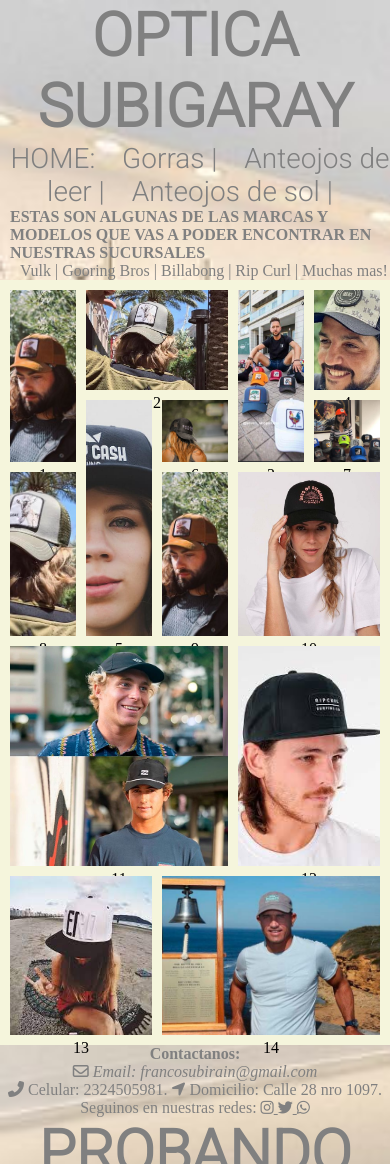
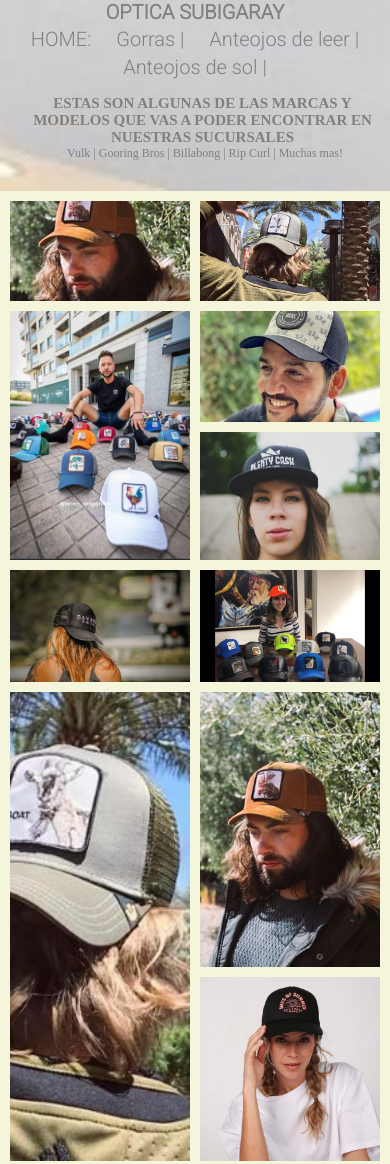
Before and after one commit to francosubirain/probando, a plain HTML site: page pages/gorras.html in a window 390 px wide. Shown: the top 1164 px of the page. Drawn offline with Linux system fonts and the light colour scheme.

Commit message:
entrega1

```diff
--- a/main.css
+++ b/main.css
@@ -17,6 +17,7 @@
     background-size: cover;
     width: 100%;
     padding-top: 0;
+    position: relative;
 }
 
 
@@ -30,11 +31,11 @@
 }
 
 .registro a {
-    color:  gray;
+    color: gray;
 }
 
 .registro p {
-    color:  gray;
+    color: gray;
 }
 
 .parrafo-horizontal a {
@@ -71,11 +72,11 @@
     font-size: x-large;
     background-size: cover;
     font-family: 'Roboto', sans-serif;
-    }
+}
 
 .lista-productos :hover {
-    transform: scale(1.5);
-    transition: all 1s ease;
+
+    filter: brightness(20%);
 }
 
 
@@ -95,6 +96,8 @@
     flex-direction: column;
     justify-content: center;
     padding-top: 100px;
+    padding-bottom: 100px;
+    margin: 20px;
 
 }
 
@@ -129,7 +132,7 @@
     border-bottom-left-radius: 15px;
     border-bottom-right-radius: 15px;
     width: 320px;
-    color:  white;
+    color: white;
     margin-right: 20px;
     border: solid 1px black;
 
@@ -165,7 +168,7 @@
 }
 
 .lista-compra {
-    color:  gray;
+    color: gray;
     text-align: left;
     margin: 10px;
     border-color: transparent;
@@ -178,7 +181,9 @@
     text-align: center;
     padding-bottom: 0px;
     margin-bottom: 0px;
-    color:gray;
+    color: gray;
+    padding-top: 10px;
+    background-color: white;
 
 }
 
@@ -188,44 +193,42 @@
 }
 
 .contactanos address {
-    color:  gray;
+    color: gray;
 }
 
 
 
 h5 {
-    color:  gray;
+    color: gray;
 }
 
 .contacto {
     text-align: right;
     margin: 10px;
     padding: 10px;
-
-
 }
 
 .contacto nav {
-    color:  gray;
+    color: gray;
 }
 
 .contacto a {
-    color:  gray;
+    color: gray;
 }
 
 .redes {
 
     text-align: center;
-    color:  gray;
+    color: gray;
 }
 
 .redes a {
-    color:  gray;
+    color: gray;
 }
 
 .redes a i {
     font-size: 15px;
-    color:  gray;
+    color: gray;
 
 }
 
@@ -235,21 +238,27 @@
 }
 
 .volver-inicio {
-    color:  gray;
+    color: gray;
 }
 
 .arriba a {
     color: white;
 }
 
+.contactanos i:hover {
+    transform: scale(2);
+    transition: all 1s ease;
+
+}
+
 /*----------- FORMULARIO REGISTRO -----------*/
 
-.formulario-registro form{
+.formulario-registro form {
     width: 50%;
     margin: 10px;
     padding: 10px;
     text-align: center;
-    color:  gray;
+    color: gray;
 }
 
 
@@ -289,12 +298,12 @@
 }
 
 .formulario-registro input[type=submit]:hover {
-    background-color:  gray;
+    background-color: gray;
     transform: scale(1.5);
 }
 
 .formulario-registro input[type=reset]:hover {
-    background-color:  gray;
+    background-color: gray;
     transform: scale(1.5);
 }
 
@@ -305,7 +314,7 @@
     margin: 8px;
     text-align: left;
     font-size: 100%;
-    color:  gray;
+    color: gray;
 }
 
 .formulario-registro input[type=email] {
@@ -331,7 +340,7 @@
 
 .formulario-registro input[type=reset] {
     width: 100%;
-    background-color:  gray;
+    background-color: gray;
     color: white;
     padding: 14px 20px;
     margin: 12px 0;
@@ -367,16 +376,16 @@
 /*------------ FORMULARIO CONTACTO----------*/
 
 .formulario-contacto legend {
-    color:  gray;
+    color: gray;
     text-align: center;
+    border-radius: 10px solid black;
 }
 
 .formulario-contacto form {
     background-color: aqua;
-    width: 50%;
-    height: 50%;
-    margin: 10px;
-    padding: 10px;
+    width: 40%;
+    margin: 15px;
+
 
 }
 
@@ -388,14 +397,13 @@
     display: inline-block;
     border: 1px solid #ccc;
     border-radius: 4px;
-    box-sizing: border-box;
-
+    box-sizing: border-box
 }
 
 .formulario-contacto input[type=submit] {
     width: 100%;
     display: block;
-    background-color:  gray;
+    background-color: gray;
     color: white;
     padding: 14px 20px;
     margin: 8px 0;
@@ -407,7 +415,7 @@
 
 .formulario-contacto input[type=reset] {
     width: 100%;
-    background-color:  gray;
+    background-color: gray;
     color: white;
     padding: 14px 20px;
     margin: 8px 0;
@@ -439,8 +447,8 @@
 
 .formulario-contacto textarea {
     width: 100%;
-    padding: 12px 20px;
-    margin: 8px 0;
+
+    margin: 4px 0;
     display: inline-block;
     border: 1px solid #ccc;
     border-radius: 4px;
@@ -450,22 +458,24 @@
 /*------------------ GORRAS ---------*/
 
 .lista-gorras ul {
-    color:  gray;
+    color: gray;
     margin-left: 20px;
+    padding-bottom: 30px;
 }
 
 .lista-gorras p {
-    color:  gray;
+    color: gray;
     margin-left: 10px;
+
 }
 
 .lista-gorras li {
     display: inline;
 }
 
-.grid-container{
+.grid-container {
     display: grid;
-    grid-template-columns: repeat(5,1fr);
+    grid-template-columns: repeat(5, 1fr);
     grid-template-rows: 100px;
     padding: 10px;
     gap: 10px;
@@ -474,57 +484,65 @@
 
 }
 
+.gorra-parrafo {
+    text-align: center;
+}
 
-.grid-imagen{
+.marcas-gorras {
+    text-align: center;
+}
+
+
+.grid-imagen {
     width: 100%;
     height: 100%;
     object-fit: cover;
 
 }
 
-.grid-item:nth-child(1){
+.grid-item:nth-child(1) {
     grid-row-start: 2 span;
 }
 
-.grid-item:nth-child(2){
+.grid-item:nth-child(2) {
     grid-column-start: 2 span;
 }
 
-.grid-item:nth-child(3){
+.grid-item:nth-child(3) {
     grid-row-start: 2 span;
 }
 
-.grid-item:nth-child(5){
+.grid-item:nth-child(5) {
     grid-row-start: 2 span;
 }
 
-.grid-item:nth-child(8){
-    grid-row-start:  span;
+.grid-item:nth-child(8) {
+    grid-row-start: span;
 }
 
-.grid-item:nth-child(10){
+.grid-item:nth-child(10) {
     grid-column-start: 2 span;
 }
 
-.grid-item:nth-child(11){
+.grid-item:nth-child(11) {
     grid-column-start: 3 span;
 }
 
-.grid-item:nth-child(12){
+.grid-item:nth-child(12) {
     grid-column-start: 2 span;
 }
 
-.grid-item:nth-child(13){
+.grid-item:nth-child(13) {
     grid-column-start: 2 span;
 }
 
-.grid-item:nth-child(14){
+.grid-item:nth-child(14) {
     grid-column-start: 3 span;
 }
 
 
 
-.grid-item :hover{
+.grid-item :hover {
     box-shadow: 10px 10px 10px black;
     transition: all 0.6s ease;
     filter: brightness(20%);
@@ -536,49 +554,70 @@
     background-size: cover;
 }
 
+
+
 /* ------------- ARMAZONES ------- */
 
 .conteiner-flex-anteojos-leer {
     margin: 0px;
     padding-bottom: 0px;
-    background-image: url(./images/anteojosleer.jpg);
+    background-image: url(./images/optica3.jpg);
     background-repeat: no-repeat;
     background-size: cover;
 
 }
 
 .armazon {
-    color:  gray;
+    color: gray;
 }
 
 .lista-armazones {
-    color:  gray;
+    color: gray;
     text-align: left;
+    margin-top: 10px;
 }
 
-.listas-armazon {
+.listas-armazon1 {
     font-size: 20px;
-    margin: 15px;
     padding: 10px;
+    background-color: gray;
+    color: white;
+}
+
+.listas-armazon2 {
+    font-size: 20px;
+    padding: 10px;
+    background-color: white;
+    color: gray;
+
+}
+
+.listas-armazon3 {
+    font-size: 20px;
+    padding: 10px;
+    background-color: gray;
+    color: white;
+
 }
 
 .tit-armazon {
     text-align: center;
     font-size: 20px;
-    margin: 40px;
+    background-color: white;
+    border-top: solid 1px black;
 }
 
 
 /*------------ANTEOJOS DE SOL---------*/
 
-.anteojos-sol h3{
-    color:  gray;
+.anteojos-sol h3 {
+    color: gray;
     margin: 5px;
     padding: 5px;
 }
 
-.anteojos-sol p{
-    color:  gray;
+.anteojos-sol p {
+    color: gray;
     margin: 5px;
     padding: 5px;
 }
@@ -587,9 +626,10 @@
 
 .tabla-filtro h3 {
     text-align: center;
-    color:  gray;
+    color: gray;
     padding-top: 0%;
     font-size: 40px;
+
 
 }
 
@@ -599,7 +639,7 @@
     padding: 20px;
     margin: 40px;
     font-size: 20px;
-    color:  gray;
+    color: gray;
     align-items: center;
     justify-content: center;
     width: 1250px;
@@ -611,28 +651,197 @@
 
 .tabla-filtro table th {
     color: white;
-    background-color:  gray;
+    background-color: gray;
     padding: 10px;
 }
 
 .tabla-filtro table tr:nth-child(even) {
     background-color: white;
+    color: gray;
 }
 
 .tabla-filtro table tr {
     background-color: gray;
+    color: white;
+}
+
+.franja {
+    height: 200px;
+    background-color: grey;
+
 }
 
 
-/* ------ GORRA CON GRID------*/
 
-.header-grid {
-    display: grid;
-    grid-template-columns: repeat(3, fr);
-    grid-template-rows: 100px;
+@media screen and (max-width:768px) {
 
-}
+    .grid-container {
+        display: grid;
+        grid-template-columns: repeat(3, 1fr);
+        grid-template-rows: 100px;
+        padding: 10px;
+        gap: 10px;
+        text-align: center;
+        background-color: beige;
 
-.prueba-grid:nth-child(1){
-    grid-column-start: 2;
-}
+    }
+
+    .grid-item:nth-child(1) {
+        grid-row-start: 2 span;
+    }
+
+    .grid-item:nth-child(2) {
+        grid-column-start: 1 span;
+    }
+
+    .grid-item:nth-child(3) {
+        grid-row-start: 2 span;
+    }
+
+    .grid-item:nth-child(5) {
+        grid-row-start: 1 span;
+    }
+
+    .grid-item:nth-child(6) {
+        grid-column-start: 2 span;
+    }
+
+    .grid-item:nth-child(8) {
+        grid-row-start: span;
+    }
+
+    .grid-item:nth-child(10) {
+        grid-column-start: 1 span;
+    }
+
+    .grid-item:nth-child(11) {
+        grid-column-start: 2 span;
+
+    }
+
+    .grid-item:nth-child(12) {
+        grid-column-start: 1 span;
+    }
+
+    .grid-item:nth-child(13) {
+        grid-column-start: 1 span;
+    }
+
+    .grid-item:nth-child(14) {
+        grid-column-start: 1 span;
+    }
+
+    .gorra-parrafo {
+        padding-top: 15px;
+        padding-left: 15px;
+        padding-right: 10px;
+        text-align: center;
+        font-size: 15px;
+    }
+
+
+    .marcas-gorras {
+        text-align: center;
+    }
+
+    .lista-productos a {
+        font-size: 25px;
+    }
+
+    .main-tarjetas {
+        display: block;
+        justify-content: center;
+        margin: 10px;
+        padding: 10px;
+    }
+
+
+    h1 {
+        font-size: 20px;
+    }
+
+
+
+
+    @media screen and (max-width:420px) {
+
+        .grid-container {
+            display: grid;
+            grid-template-columns: repeat(2, 1fr);
+            grid-template-rows: 100px;
+            padding: 10px;
+            gap: 10px;
+            text-align: center;
+            background-color: beige;
+        }
+
+        .grid-item:nth-child(1) {
+            grid-row-start: 1 span;
+        }
+
+        .grid-item:nth-child(2) {
+            grid-column-start: 1 span;
+        }
+
+        .grid-item:nth-child(3) {
+            grid-row-start: 2 span;
+        }
+
+        .grid-item:nth-child(5) {
+            grid-row-start: 1 span;
+        }
+
+        .grid-item:nth-child(6) {
+            grid-column-start: 1 span;
+        }
+
+        .grid-item:nth-child(8) {
+            grid-row-start: 2 span;
+        }
+
+        .grid-item:nth-child(10) {
+            grid-column-start: 1 span;
+        }
+
+        .grid-item:nth-child(11) {
+            grid-column-start: 1 span;
+
+        }
+
+        .grid-item:nth-child(12) {
+            grid-column-start: 1 span;
+        }
+
+        .grid-item:nth-child(13) {
+            grid-column-start: 1 span;
+        }
+
+        .grid-item:nth-child(14) {
+            grid-column-start: 1 span;
+        }
+
+
+        .gorra-parrafo {
+            padding-top: 15px;
+            padding-left: 15px;
+            padding-right: 10px;
+            text-align: center;
+            font-size: 15px;
+        }
+
+        .marcas-gorras {
+            text-align: center;
+            font-size: 12px;
+        }
+
+        .lista-productos a {
+            font-size: 20px;
+        }
+
+
+        .main-tarjetas {
+            display: block;
+            justify-content: center;
+            margin: 10px;
+            padding: 10px;
+        }
--- a/pages/gorras.html
+++ b/pages/gorras.html
@@ -6,18 +6,20 @@
     <meta http-equiv="X-UA-Compatible" content="IE=edge">
     <meta name="viewport" content="width=device-width, initial-scale=1.0">
     <link rel="icon" type="image/png" sizes="32x32"
-        href="https://res.cloudinary.com/hdsqazxtw/image/upload/v1558445734/favicon-32x32_fy92aq.png">
+    href="/images/logo optica subigaray.jpeg">
     <link rel="stylesheet" href="../main.css">
     <script src="https://kit.fontawesome.com/85746ae178.js" crossorigin="anonymous"></script>
     <link rel="preconnect" href="https://fonts.googleapis.com">
     <link rel="preconnect" href="https://fonts.gstatic.com" crossorigin>
-    <link href="https://fonts.googleapis.com/css2?family=Montserrat:wght@100&family=Roboto:ital,wght@0,300;1,300&display=swap" rel="stylesheet">
+    <link
+        href="https://fonts.googleapis.com/css2?family=Montserrat:wght@100&family=Roboto:ital,wght@0,300;1,300&display=swap"
+        rel="stylesheet">
 
 
     <title>Gorras</title>
 </head>
 
-<body   class="conteiner">
+<body class="conteiner">
 
     <header>
         <div>
@@ -56,8 +58,12 @@
 
 
         <nav class="lista-gorras">
+            <div class="gorra-parrafo">
                 <p><strong> ESTAS SON ALGUNAS DE LAS MARCAS Y MODELOS QUE VAS A PODER ENCONTRAR EN NUESTRAS SUCURSALES
                     </strong> </p>
+            </div>
+
+            <div class="marcas-gorras">
                 <ul>
                     <li>Vulk |</li>
                     <li>Gooring Bros |</li>
@@ -65,28 +71,32 @@
                     <li>Rip Curl |</li>
                     <li>Muchas mas!</li>
                 </ul>
+            </div>
         </nav>
 
         <div class="grid-container">
-                <div class="grid-item"><img src="../images/gorin2.jpeg" alt="1" class="grid-imagen">1</div>
-                <div class="grid-item"> <img src="../images/gorin3.jpeg" alt="2" class="grid-imagen">2</div>
-                <div class="grid-item"><img src="../images/gorin4.jpeg" alt="3" class="grid-imagen">3</div>
-                <div class="grid-item"><img src="../images/gorra10.jpg" alt="4" class="grid-imagen">4</div>
-                <div class="grid-item"><img src="../images/gorra11.jpg" alt="5" class="grid-imagen">5</div>
-                <div class="grid-item"><img src="../images/gorra12.jpg" alt="6" class="grid-imagen">6</div>
-                <div class="grid-item"><img src="../images/gorrasgorin1.jpg" alt="7" class="grid-imagen">7</div>
-                <div class="grid-item"><img src="../images/gorin3.jpeg" alt="8" class="grid-imagen">8</div>
-                <div class="grid-item"><img src="../images/gorin2.jpeg" alt="9" class="grid-imagen">9</div>
-                <div class="grid-item"><img src="../images/rip1.jpeg" alt="10" class="grid-imagen">10</div>
-                <div class="grid-item"><img src="../images/rip2.jpeg" alt="11" class="grid-imagen">11</div>
-                <div class="grid-item"><img src="../images/rip3.jpeg" alt="12" class="grid-imagen">12</div>
-                <div class="grid-item"><img src="../images/mujergorra1.jfif" alt="13" class="grid-imagen">13</div>
-                <div class="grid-item"><img src="../images/rip4.jpeg" alt="14" class="grid-imagen">14</div>
+            <div class="grid-item"><img src="../images/gorin2.jpeg" alt="1" class="grid-imagen"></div>
+            <div class="grid-item"> <img src="../images/gorin3.jpeg" alt="2" class="grid-imagen"></div>
+            <div class="grid-item"><img src="../images/gorin4.jpeg" alt="3" class="grid-imagen"></div>
+            <div class="grid-item"><img src="../images/gorra10.jpg" alt="4" class="grid-imagen"></div>
+            <div class="grid-item"><img src="../images/gorra11.jpg" alt="5" class="grid-imagen"></div>
+            <div class="grid-item"><img src="../images/gorra12.jpg" alt="6" class="grid-imagen"></div>
+            <div class="grid-item"><img src="../images/gorrasgorin1.jpg" alt="7" class="grid-imagen"></div>
+            <div class="grid-item"><img src="../images/gorin3.jpeg" alt="8" class="grid-imagen"></div>
+            <div class="grid-item"><img src="../images/gorin2.jpeg" alt="9" class="grid-imagen"></div>
+            <div class="grid-item"><img src="../images/rip1.jpeg" alt="10" class="grid-imagen"></div>
+            <div class="grid-item"><img src="../images/rip2.jpeg" alt="11" class="grid-imagen"></div>
+            <div class="grid-item"><img src="../images/rip3.jpeg" alt="12" class="grid-imagen"></div>
+            <div class="grid-item"><img src="../images/mujergorra1.jfif" alt="13" class="grid-imagen"></div>
+            <div class="grid-item"><img src="../images/rip4.jpeg" alt="14" class="grid-imagen"></div>
+
+        </div>
+        <div   class="franja">
 
         </div>
     </main>
 
-        <footer>
+    <footer    class="pie1">
         <div class="contactanos">
             <p><strong> Contactanos:</strong>
 
@@ -110,8 +120,6 @@
     </div>
 
 
-    <h1>PROBANDO GITHUB probar subida</h1>
-
 </body>
 
 </html>
```
Also changed, not shown: index.html (+25 -37 lines), pages/anteojos_leer.html (+12 -9 lines), pages/anteojos_sol.html (+12 -7 lines), pages/contacto.html (+17 -15 lines), prueba-menu.html (deleted, +0 -39 lines). Lines whose indentation alone changed are shown as unchanged.
